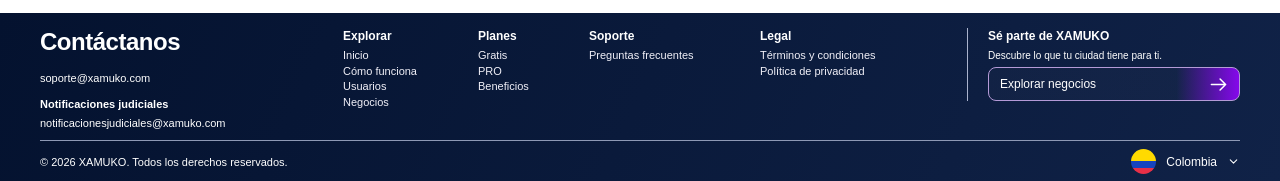
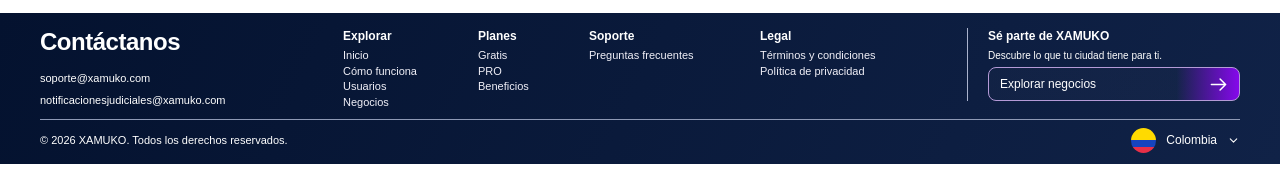
Before and after one commit to WIT-Colombia/WIT, a React (Vite) app in the folder frontend/apps/landing/: page / in a window 1280 px wide. Shown: the part 1124-1305 px from the top of the page. Built offline with nearby package versions, Linux system fonts and the light colour scheme; no server answers.

Commit message:
fix(landing): quitar título redundante de notificaciones judiciales

```diff
--- a/frontend/apps/landing/src/App.tsx
+++ b/frontend/apps/landing/src/App.tsx
@@ -138,7 +138,7 @@ export function App() {
         <section className="community-banner" aria-labelledby="community-title"><div className="banner-wave" aria-hidden="true"/><div><h2 id="community-title">Únete hoy a la comunidad XAMUKO</h2><p>Descubre, conecta y haz crecer tu ciudad.</p></div><div className="community-actions"><a className="button white" href={destinations.userRegister}><Icon name="users"/>Crear cuenta de usuario</a><a className="button white" href={destinations.businessRegister}><Icon name="shop"/>Registrar mi negocio</a></div></section>
       </div>
     </main>
-    <footer className="site-footer"><div className="footer-inner"><div className="footer-top"><div className="footer-contact" id="contacto"><div className="footer-contact-heading"><h2>Contáctanos</h2></div><div className="footer-contact-details"><a href="mailto:soporte@xamuko.com">soporte@xamuko.com</a><span>Notificaciones judiciales</span><a href="mailto:notificacionesjudiciales@xamuko.com">notificacionesjudiciales@xamuko.com</a></div></div>
+    <footer className="site-footer"><div className="footer-inner"><div className="footer-top"><div className="footer-contact" id="contacto"><div className="footer-contact-heading"><h2>Contáctanos</h2></div><div className="footer-contact-details"><a href="mailto:soporte@xamuko.com">soporte@xamuko.com</a><a href="mailto:notificacionesjudiciales@xamuko.com">notificacionesjudiciales@xamuko.com</a></div></div>
       <nav aria-label="Explorar"><h2>Explorar</h2>{navigation.slice(0,4).map(([id,label]) => <a href={`#${id}`} key={id} onClick={event => navigate(event,id)}>{label}</a>)}</nav>
       <nav aria-label="Planes"><h2>Planes</h2><a href="#planes" onClick={event => navigate(event,"planes")}>Gratis</a><a href="#planes" onClick={event => navigate(event,"planes")}>PRO</a><a href="#beneficios">Beneficios</a></nav>
       <nav aria-label="Soporte"><h2>Soporte</h2><a href="#preguntas" onClick={event => navigate(event,"preguntas")}>Preguntas frecuentes</a></nav>
```
